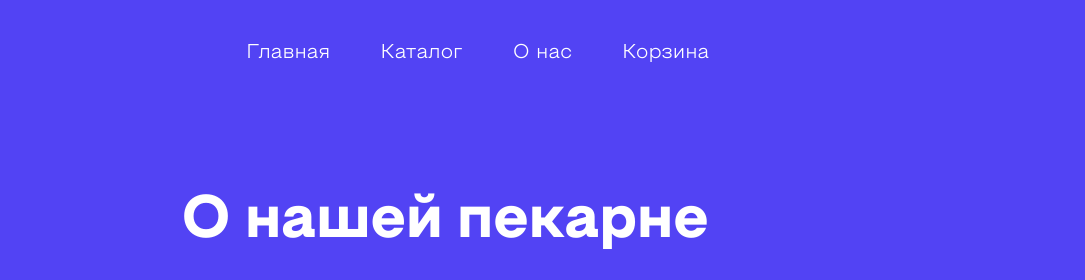
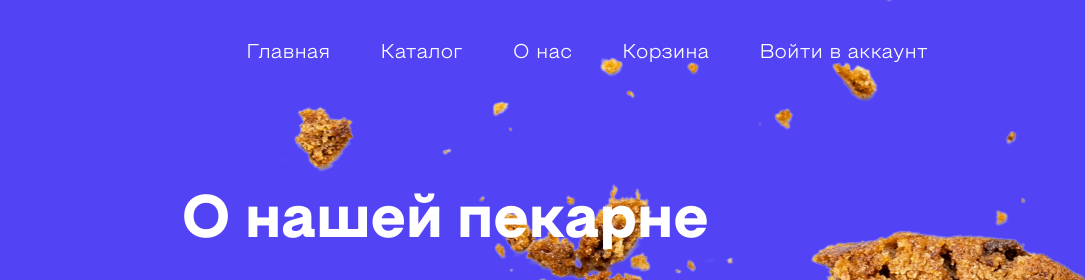
Before and after one commit to aboba-style-man-dude/cookie, a website: page about.html in a window 1280 px wide. Shown: the top 280 px of the page, 195-1280 px from the left. Drawn offline with Linux system fonts and the light colour scheme.

Commit message:
fix menu

```diff
--- a/about.html
+++ b/about.html
@@ -7,6 +7,7 @@
     <link rel="shortcut icon" href="icon4.png" type="image/x-icon">
 </head>
 <body>
+    <img src="images/cookie.png" alt="cookie" class="main-image">
 <header class="header">
     <div class="container">
         <div class="logo">
@@ -26,6 +27,9 @@
                 </li>
                 <li class="menu-item">
                     <a href="cart.html">Корзина</a>
+                </li>
+                <li class="menu-item">
+                    <a href="authoriztn.html">Войти в аккаунт</a>
                 </li>
             </ul>
         </nav>
```
Also changed, not shown: allpechenki.html (+3 -0 lines), cart.html (+3 -0 lines), index.html (+3 -0 lines).
